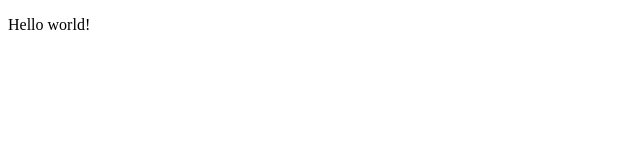
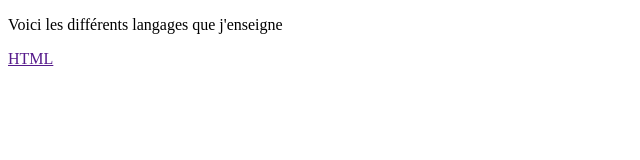
Before and after one commit to felicianoalmeidatomas-lab/Cours-web-example, a plain HTML site: page index.html in a window 1280 px wide. Shown: the whole page, without its empty margins (0-640 px from the left). Drawn offline with Linux system fonts and the light colour scheme.

Commit message:
Update title and content in index.html

```diff
--- a/index.html
+++ b/index.html
@@ -1,9 +1,10 @@
 <!DOCTYPE html>
 <html>
   <head>
-    <title>Test</title>
+    <title>Cours de programmation et langages informatiques</title>
   </head>
   <body>
-    <p>Hello world!</p>
+    <p>Voici les différents langages que j'enseigne</p>
+    <a href="">HTML</a>
   </body>
 </html>
```
